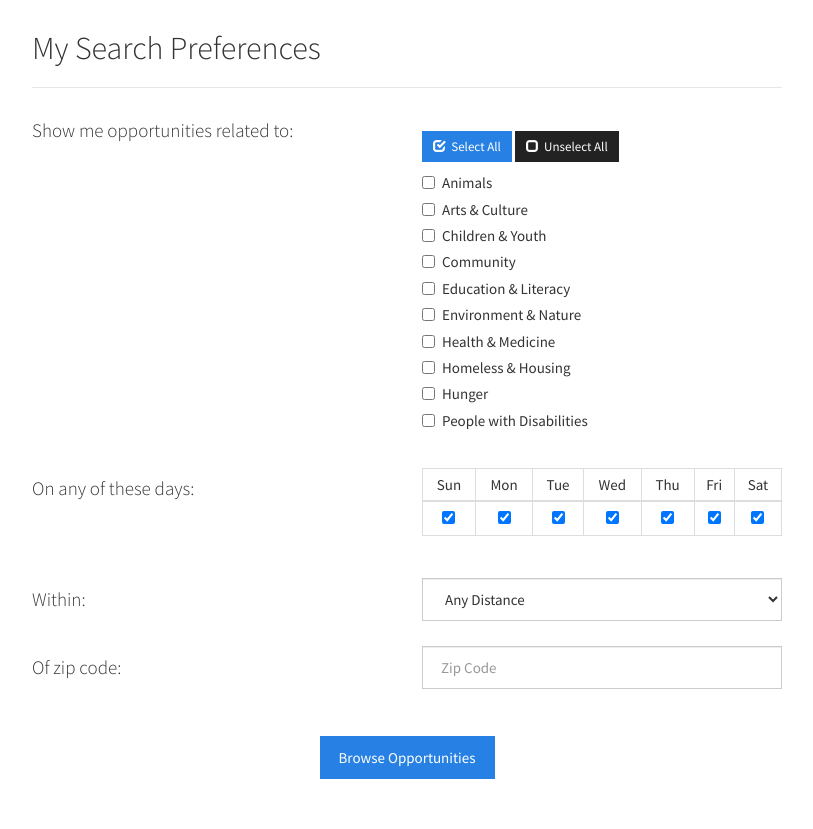
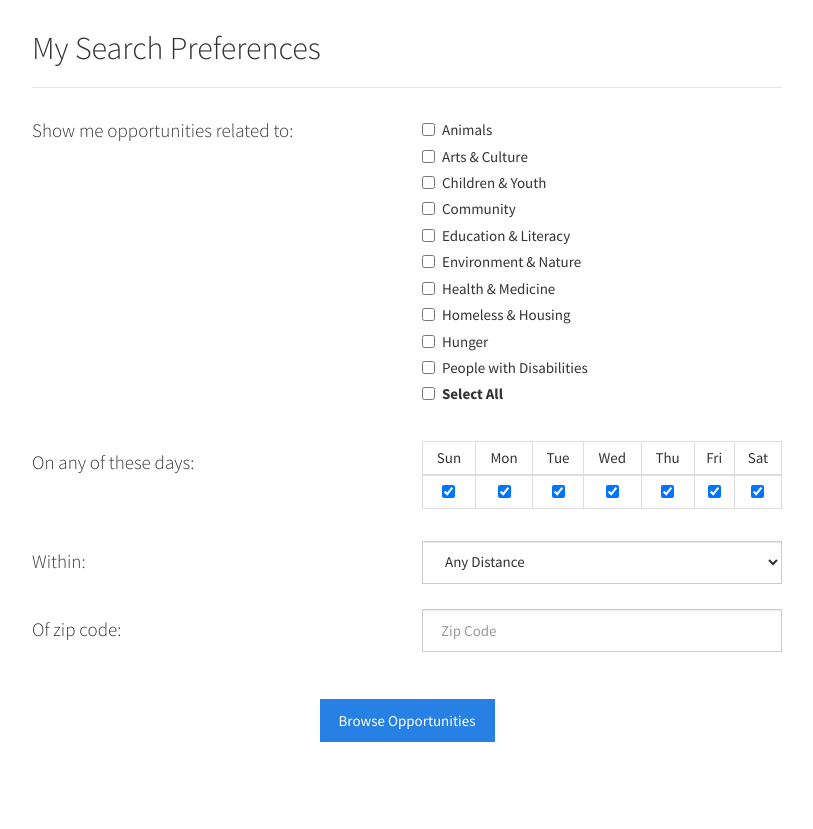
Before and after one commit to hendricksonsarahl/voluntr, a Flask app: page /filters in a window 1280 px wide. Shown: the part 51-880 px from the top of the page, without its empty margins (233-1046 px from the left). After the commit the page ends 793 px from the top, so only its background shows below. Run offline with Flask 2, Linux system fonts and the light colour scheme; some libraries are stand-ins or nearby versions; some web fonts are replaced.

Commit message:
change filters Select All to checkbox

```diff
--- a/static/css/custom.css
+++ b/static/css/custom.css
@@ -93,6 +93,7 @@ p.help-block {
 
 .days-table {
   max-width: 400px;
+  margin-bottom: 10px;
 }
 
 /*Tweaks to fit things onto very small screens:*/
--- a/templates/volunteer/filters.html
+++ b/templates/volunteer/filters.html
@@ -14,19 +14,8 @@
                   <h4>Show me opportunities related to:</h4>
                 </label>
               </div>
-
               <div class="col-xs-12 col-sm-6">
                 <div class="form-group">
-                  <br />
-                  <button type="button" class="btn btn-primary btn-sm" id="selectAll">
-                    <span class="glyphicon glyphicon-check"></span>
-                    &nbsp;Select All
-                  </button>
-                  <button type="button" class="btn btn-default btn-sm" id="selectNone">
-                    <span class="glyphicon glyphicon-unchecked"></span>
-                    &nbsp;Unselect All
-                  </button>
-
                   {% for key, value in categories.items() %}
                   <div class="checkbox">
                     <label>
@@ -34,7 +23,11 @@
                     </label>
                   </div>
                   {% endfor %}
-
+                  <div class="checkbox" id="selectAll">
+                    <label>
+                      <input type="checkbox"><strong>Select All</strong>
+                    </label>
+                  </div>
                 </div>
               </div>
             </div>
```
Also changed, not shown: static/js/vol.js (+27 -12 lines).
